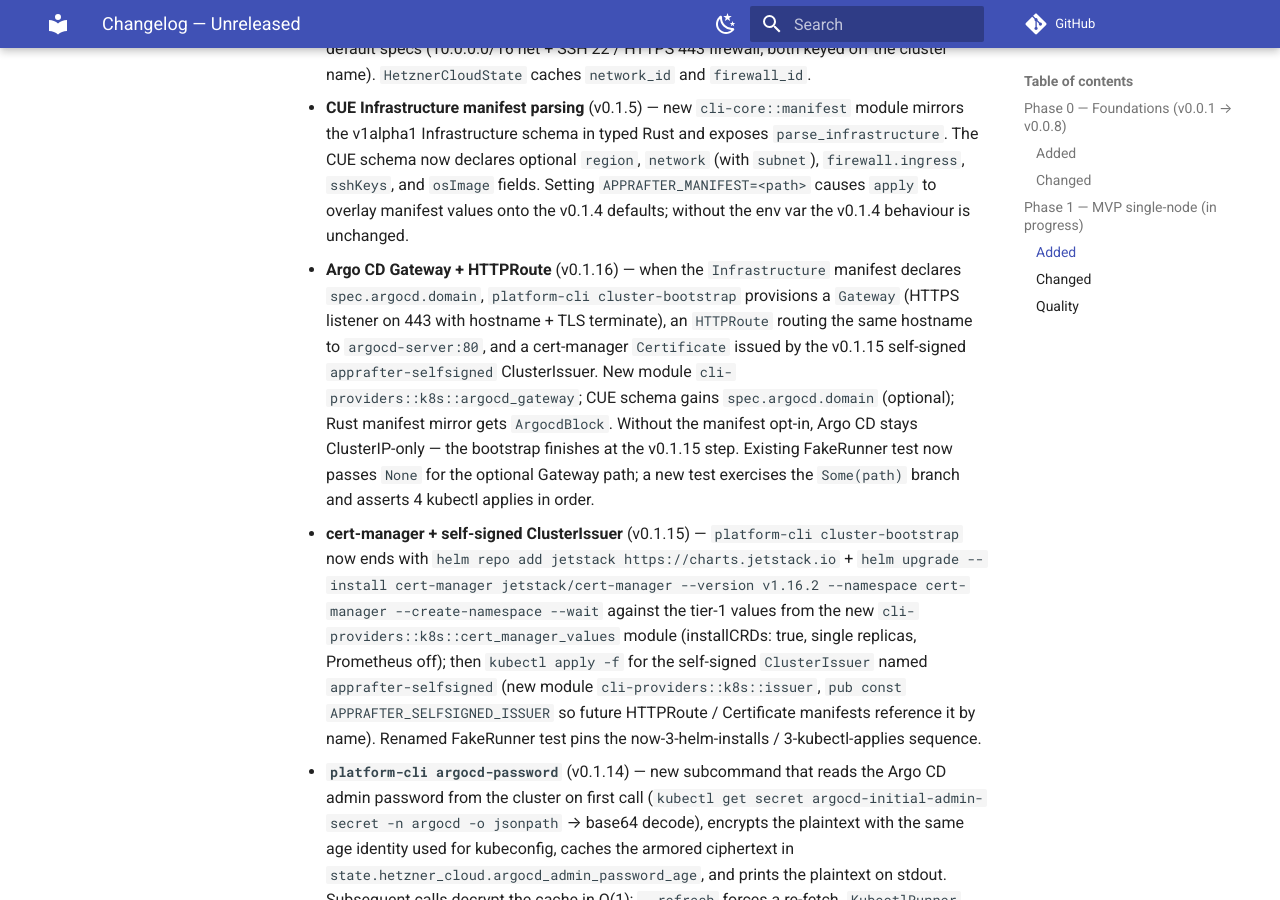
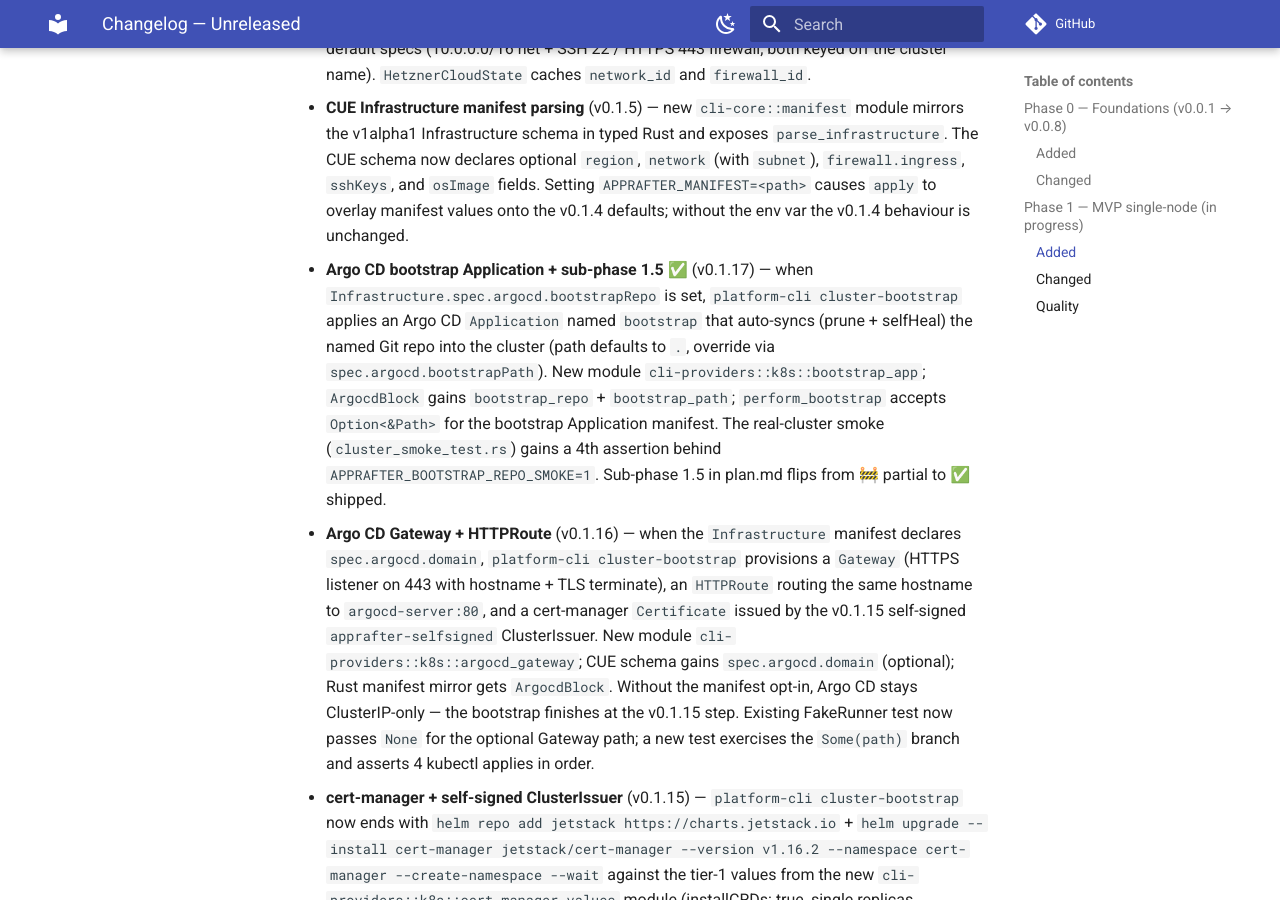
Before and after one commit to AppRafter/apprafter, an MkDocs documentation site: the page built from docs/changelog/UNRELEASED.md, in a window 1280 px wide and 900 px high, scrolled down 2335 px. Built offline with MkDocs 1.6.1 and Material for MkDocs 9.7.7, drawn with Linux system fonts in a browser that asks for light colours; comment, search, counter and statistics services are not loaded.

Commit message:
docs: close phase 1.5 with v0.1.17 (bootstrap-Application + smoke)
- examples/infrastructure/tier-1-hetzner.cue: replace the
  single-line argocd opt-in comment with a multi-line example
  showing domain + bootstrapRepo + bootstrapPath together.
- cli/README.md: "Bootstrapping the cluster" gains step 9 (the
  optional bootstrap Application).
- plan.md: sub-phase 1.5 flips 🚧 partial → ✅ shipped; v0.1.17
  поставка ticked off; size annotation lists v0.1.17 as ✅.
- docs/changelog/UNRELEASED.md: v0.1.17 entry under Phase 1 / Added.

Co-Authored-By: Claude Opus 4.7 (1M context) <noreply@anthropic.com>

```diff
--- a/docs/changelog/UNRELEASED.md
+++ b/docs/changelog/UNRELEASED.md
@@ -113,6 +113,18 @@ the `0.0.x` series; semver starts at 1.0.
   Setting `APPRAFTER_MANIFEST=<path>` causes `apply` to overlay
   manifest values onto the v0.1.4 defaults; without the env var
   the v0.1.4 behaviour is unchanged.
+- **Argo CD bootstrap Application + sub-phase 1.5 ✅** (v0.1.17) —
+  when `Infrastructure.spec.argocd.bootstrapRepo` is set,
+  `platform-cli cluster-bootstrap` applies an Argo CD `Application`
+  named `bootstrap` that auto-syncs (prune + selfHeal) the named
+  Git repo into the cluster (path defaults to `.`, override via
+  `spec.argocd.bootstrapPath`). New module
+  `cli-providers::k8s::bootstrap_app`; `ArgocdBlock` gains
+  `bootstrap_repo` + `bootstrap_path`; `perform_bootstrap` accepts
+  `Option<&Path>` for the bootstrap Application manifest. The
+  real-cluster smoke (`cluster_smoke_test.rs`) gains a 4th
+  assertion behind `APPRAFTER_BOOTSTRAP_REPO_SMOKE=1`. Sub-phase
+  1.5 in plan.md flips from 🚧 partial to ✅ shipped.
 - **Argo CD Gateway + HTTPRoute** (v0.1.16) — when the
   `Infrastructure` manifest declares `spec.argocd.domain`,
   `platform-cli cluster-bootstrap` provisions a `Gateway` (HTTPS
```
Also changed, not shown: cli/README.md (+7 -0 lines), plan.md (+9 -6 lines), 1 other file.
